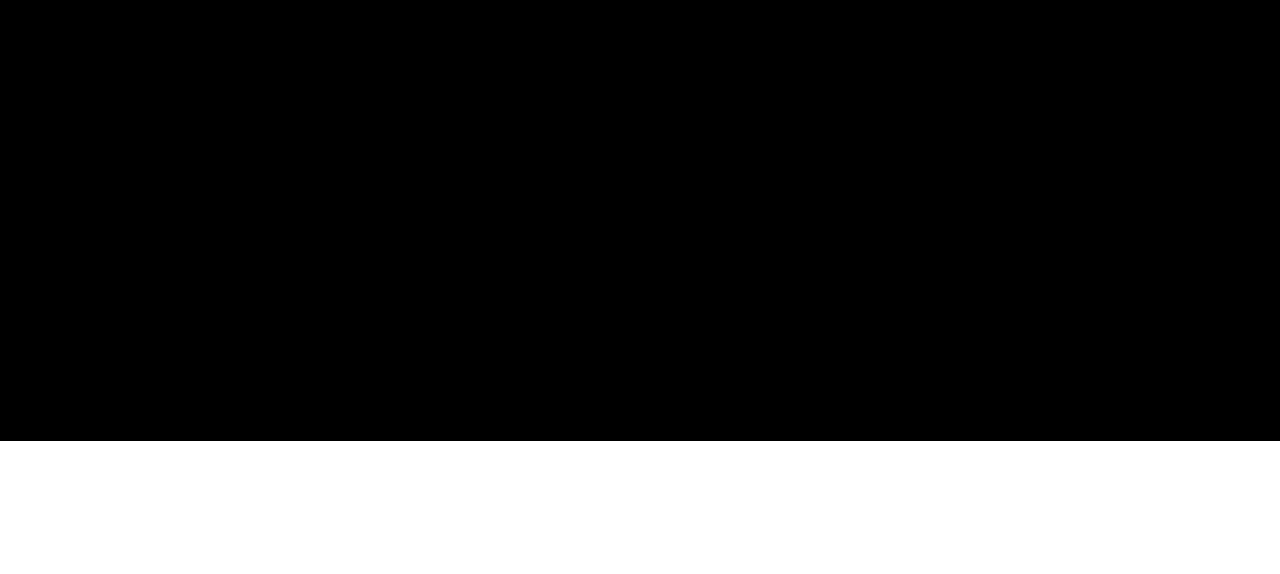
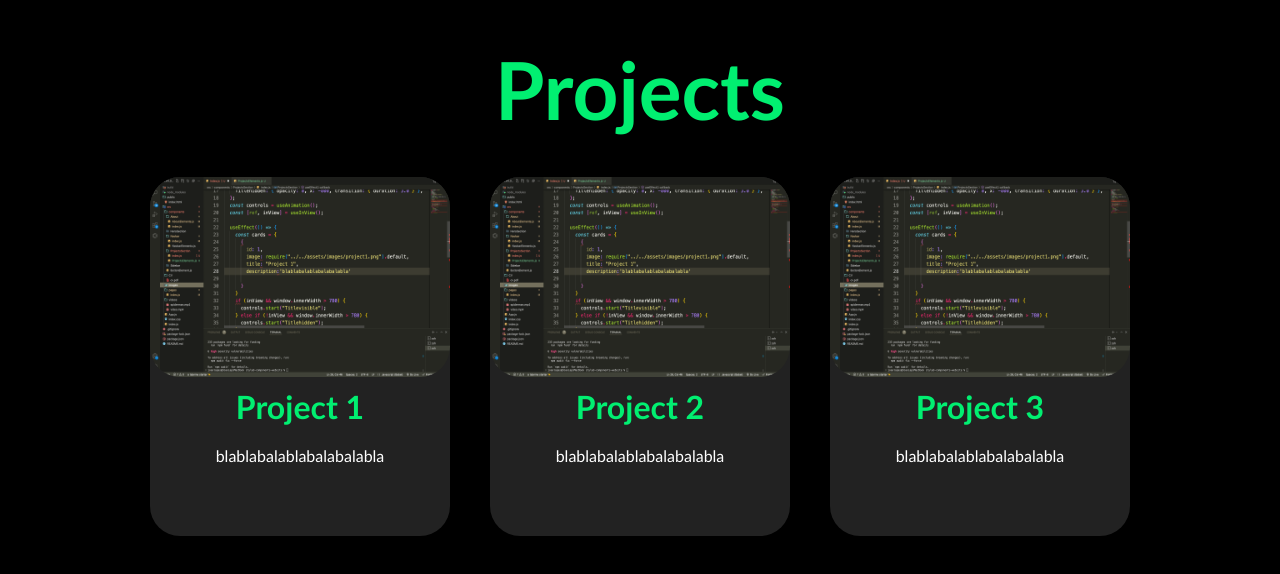
Before and after one commit to joaolapas/MyPortfolio, a React (Create React App) app: page / in a window 1280 px wide. Shown: the part 1959-2533 px from the top of the page. Before the commit the page ends 2400 px from the top, so only its background shows below. Built offline with nearby package versions, Linux system fonts and the light colour scheme.

Commit message:
adding the projects section / implementing some animations in it

```diff
--- a/src/components/About/AboutElements.js
+++ b/src/components/About/AboutElements.js
@@ -3,9 +3,13 @@ import styled from "styled-components";
 export const AboutContainer = styled.div`
   background: #000;
   color: white;
-  height: 200vh;
+  height: 140vh;
   margin-top: -80px;
   padding-top: 200px;
+
+  @media screen and (max-width: 768px) {
+    height: 90vh;
+  }
 `;
 
 export const AboutVideoContainer = styled.div`
@@ -53,6 +57,7 @@ export const AboutVideoContainer = styled.div`
     translate: 40px;
     width: 250px;
     height: 150px;
+    margin-top: -30px;;
   }
 `;
 
@@ -75,6 +80,8 @@ export const TextContainer = styled.div`
   position: relative;
   display: flex;
   justify-content: flex-end;
+
+
 
   @media screen and (max-width: 1380px) {
     width: 90vw;
@@ -106,6 +113,7 @@ export const AboutText = styled.pre`
   }
   @media screen and (max-width: 780px) {
     scale: .70;
+
   }
   @media screen and (max-width: 580px) {
 
--- a/src/components/About/index.js
+++ b/src/components/About/index.js
@@ -32,11 +32,11 @@ const AboutSection = () => {
 
   My objective is to continue growing and improving every day.`
   const SpidermanAnimation = {
-    Spidermanvisible: { opacity: 1, x: 0, transition: { duration: 1.5 } },
+    Spidermanvisible: { opacity: 1, x: 0, transition: { duration: .5 } },
     Spidermanhidden: { opacity: 0, x: -800, transition: { duration: 2.0 } },
   };
   const TextAnimation = {
-    Spidermanvisible: { opacity: 1, x: 0, transition: { duration: 2.0 } },
+    Spidermanvisible: { opacity: 1, x: 0, transition: { duration: 1.0 } },
     Spidermanhidden: { opacity: 0, x: -2000, transition: { duration: 3.0 } },
   };
   const controls = useAnimation();
--- a/src/components/Navbar/index.js
+++ b/src/components/Navbar/index.js
@@ -30,13 +30,13 @@ const Navbar = (props) => {
                     </MobileIcon>
                     <NavMenu>
                         <NavItem>
-                            <NavLinks to='home' activeStyle={true} spy={true} smooth={true} offset={0} duration={500}>Home</NavLinks>
+                            <NavLinks to='home' activeStyle={true} spy={true} smooth={true} offset={-200} duration={500}>Home</NavLinks>
                         </NavItem>
                         <NavItem>
-                            <NavLinks to='about' activeStyle={true} spy={true} smooth={true} offset={0} duration={500}>About</NavLinks>
+                            <NavLinks to='about' activeStyle={true} spy={true} smooth={true} offset={-160} duration={500}>About</NavLinks>
                         </NavItem>
                         <NavItem>
-                            <NavLinks to='projects' activeStyle={true} spy={true} smooth={true} offset={0} duration={500}>Projects</NavLinks>
+                            <NavLinks to='projects' activeStyle={true} spy={true} smooth={true} offset={-80} duration={500}>Projects</NavLinks>
                         </NavItem>
 
                     </NavMenu>
--- /dev/null
+++ b/src/components/ProjectsSection/ProjectsElements.js
@@ -0,0 +1,54 @@
+import styled from "styled-components";
+
+export const ProjectsContainer = styled.div`
+    height: 100%;
+    background: #000;
+    padding-top: 82px;
+    margin-top: -2px;
+    padding-bottom: 100px;
+    display: flex;
+    flex-direction: column;
+    align-items: center;
+`
+export const ProjectsH1 = styled.h1`
+    font-size: 5rem;
+    color: #01ef71;
+    text-align: center;
+`
+
+export const CardsContainer = styled.div`
+    width: 90%;
+    display: flex;
+    //flex-direction: column;
+    justify-content: center;
+    background-color: "000";
+    padding: 40px;
+    gap: 40px;
+    flex-wrap: wrap;
+`
+export const ProjectCard = styled.div`
+    display: flex;
+    flex-direction: column;
+    justify-content: center;
+    align-items: center;
+    border-radius: 30px;
+    background: #222;
+
+`
+export const ProjectCardImage = styled.img`
+    width: 300px;
+    height: 200px;
+    border-radius: 30px;
+    overflow: hidden;
+`
+export const ProjectCardTitle = styled.h2`
+    font-size: 2rem;
+    padding:10px;
+    color: #01ef71;
+`
+
+export const ProjectCardDescription = styled.p`
+    color:#fff;
+    padding: 10px;
+    height: 100px;
+`
--- /dev/null
+++ b/src/components/ProjectsSection/index.js
@@ -0,0 +1,103 @@
+import { MotionConfig } from "framer-motion";
+import React, { useEffect } from "react";
+import {
+  ProjectsContainer,
+  ProjectsH1,
+  ProjectCard,
+  ProjectCardTitle,
+  ProjectCardDescription,
+  ProjectCardImage,
+  CardsContainer,
+} from "./ProjectsElements";
+import { motion, useAnimation } from "framer-motion";
+import { useInView } from "react-intersection-observer";
+import project1 from "../../images/project1.png";
+
+const ProjectsSection = () => {
+  const TitleAnimation = {
+    Titlevisible: { opacity: 1, x: 0, transition: { duration: 1.0 } },
+    Titlehidden: { opacity: 0, x: -800, transition: { duration: 3.0 } },
+  };
+  const controls = useAnimation();
+  const hoverControl = useAnimation();
+  const [ref, inView] = useInView();
+  const cards = [
+    {
+      id: 1,
+      image: project1,
+      title: "Project 1",
+      description: "blablabalablabalabalabla",
+    },
+    {
+      id: 2,
+      image: project1,
+      title: "Project 2",
+      description: "blablabalablabalabalabla",
+    },
+    {
+      id: 3,
+      image: project1,
+      title: "Project 3",
+      description: "blablabalablabalabalabla",
+    },
+    {
+      id: 4,
+      image: project1,
+      title: "Project 4",
+      description: "blablabalablabalabalabla",
+    },
+    {
+      id: 5,
+      image: project1,
+      title: "Project 5",
+      description: "blablabalablabalabalabla",
+    },
+    {
+      id: 6,
+      image: project1,
+      title: "Project 6",
+      description: "blablabalablabalabalabla",
+    },
+  ];
+
+  useEffect(() => {
+    if (inView && window.innerWidth > 780) {
+      controls.start("Titlevisible");
+    } else if (!inView && window.innerWidth > 780) {
+      controls.start("Titlehidden");
+    }
+  }, [controls, inView]);
+
+  return (
+    <ProjectsContainer id="projects">
+      <motion.div
+        ref={ref}
+        animate={controls}
+        initial="hidden"
+        variants={TitleAnimation}
+      >
+        <ProjectsH1>Projects</ProjectsH1>
+      </motion.div>
+      <CardsContainer>
+        {cards.map((card) => (
+          <motion.div
+            animate={hoverControl}
+            whileHover={{ scale: 1.2 }}
+            whileTap={{ scale: 0.95 }}
+            transition={{ duration: 0.3 }}
+          >
+            <ProjectCard key={card.id}>
+              <ProjectCardImage src={card.image}></ProjectCardImage>
+              <ProjectCardTitle>{card.title}</ProjectCardTitle>
+              <ProjectCardDescription>
+                {card.description}
+              </ProjectCardDescription>
+            </ProjectCard>
+          </motion.div>
+        ))}
+      </CardsContainer>
+    </ProjectsContainer>
+  );
+};
+
+export default ProjectsSection;
--- a/src/pages/index.js
+++ b/src/pages/index.js
@@ -1,6 +1,7 @@
 import React from "react";
 import AboutSection from "../components/About";
 import HeroSection from "../components/HeroSection";
+import ProjectsSection from "../components/ProjectsSection";
 import Navbar from "../components/Navbar";
 import Sidebar from "../components/Sidebar";
 
@@ -15,6 +16,7 @@ const Home = () => {
       <Navbar toggle={toggle}/>
       <HeroSection />
       <AboutSection />
+      <ProjectsSection />
     </>
   );
 };
```
Also changed, not shown: src/images/project1.png (added).
